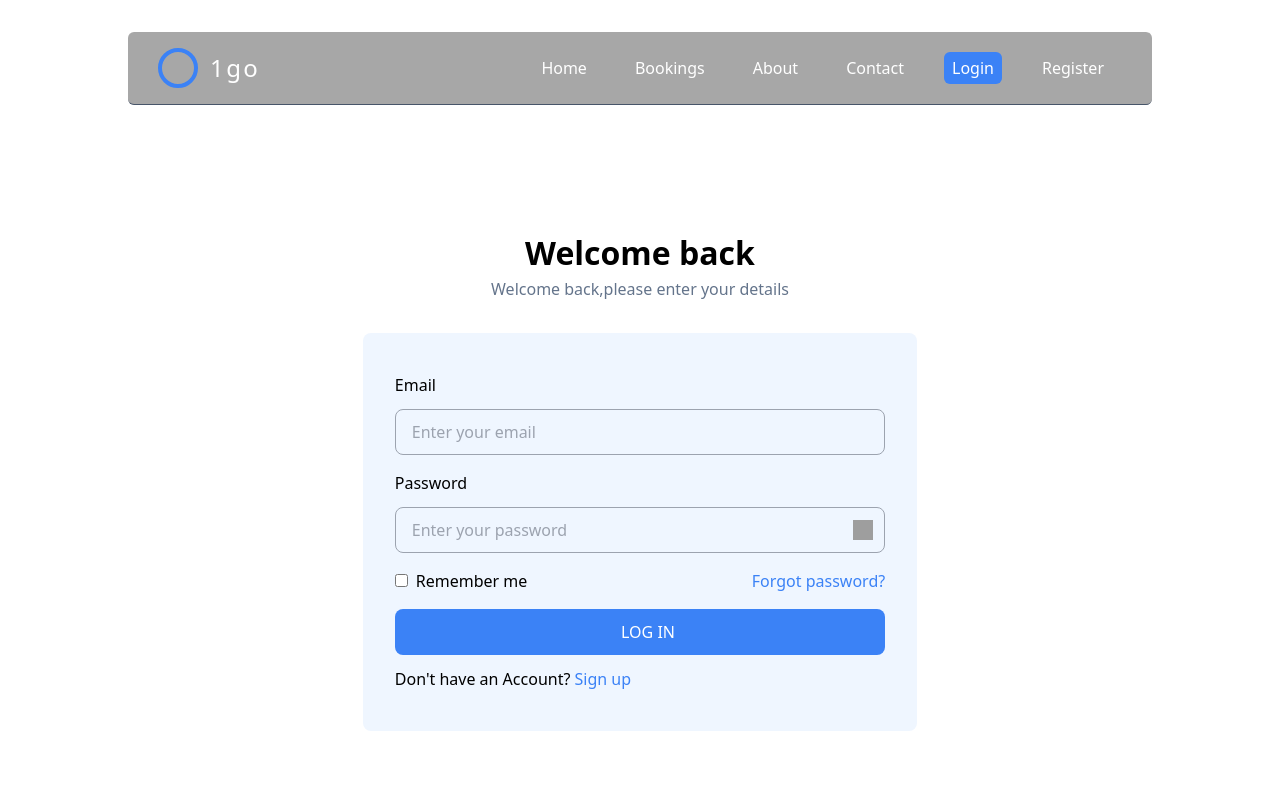
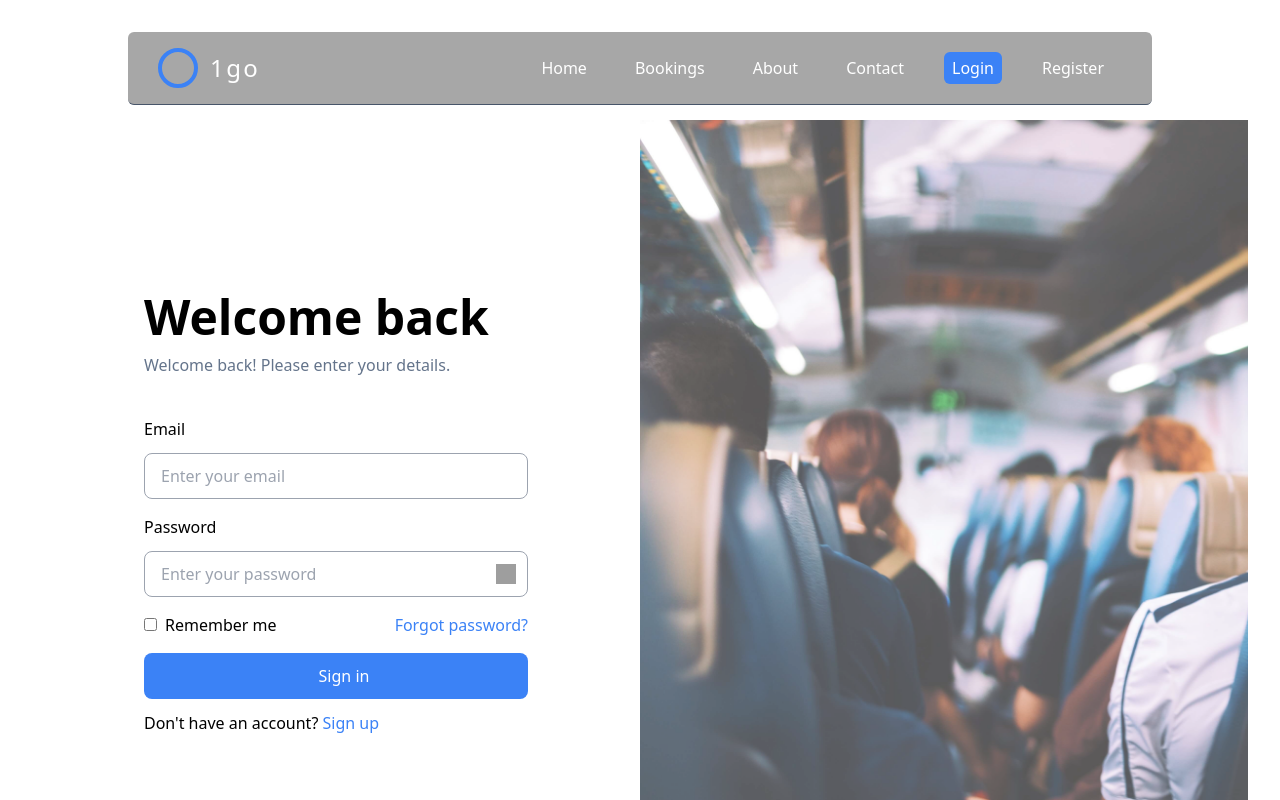
Before and after one commit to olamiidee/1go-app, a React (Vite) app: page /login in a window 1280 px wide. Shown: the top 800 px of the page. Built offline with nearby package versions, Linux system fonts and the light colour scheme; no server answers; the database is empty; grey boxes are pictures that could not be loaded.

Commit message:
login ui change

```diff
--- a/src/output.css
+++ b/src/output.css
@@ -906,6 +906,10 @@ video {
   width: 1.25rem;
 }
 
+.w-\[95\%\] {
+  width: 95%;
+}
+
 .translate-x-\[-50\%\] {
   --tw-translate-x: -50%;
   transform: translate(var(--tw-translate-x), var(--tw-translate-y)) rotate(var(--tw-rotate)) skewX(var(--tw-skew-x)) skewY(var(--tw-skew-y)) scaleX(var(--tw-scale-x)) scaleY(var(--tw-scale-y));
@@ -1455,6 +1459,10 @@ video {
   text-align: center;
 }
 
+.text-start {
+  text-align: start;
+}
+
 .text-\[3rem\] {
   font-size: 3rem;
 }
@@ -1582,6 +1590,10 @@ video {
 
 .underline {
   text-decoration-line: underline;
+}
+
+.opacity-70 {
+  opacity: 0.7;
 }
 
 .shadow-md {
@@ -1894,6 +1906,10 @@ input[type="number"] {
     margin-top: 2rem;
   }
 
+  .sm\:mt-4 {
+    margin-top: 1rem;
+  }
+
   .sm\:min-h-\[105vh\] {
     min-height: 105vh;
   }
@@ -1935,6 +1951,11 @@ input[type="number"] {
     left: 10.5%;
   }
 
+  .md\:my-\[120px\] {
+    margin-top: 120px;
+    margin-bottom: 120px;
+  }
+
   .md\:mr-4 {
     margin-right: 1rem;
   }
@@ -1957,6 +1978,10 @@ input[type="number"] {
 
   .md\:h-\[100px\] {
     height: 100px;
+  }
+
+  .md\:h-\[100vh\] {
+    height: 100vh;
   }
 
   .md\:min-h-\[200px\] {
@@ -2028,6 +2053,16 @@ input[type="number"] {
     padding-bottom: 10rem;
   }
 
+  .md\:py-0 {
+    padding-top: 0px;
+    padding-bottom: 0px;
+  }
+
+  .md\:px-28 {
+    padding-left: 7rem;
+    padding-right: 7rem;
+  }
+
   .md\:pt-\[50px\] {
     padding-top: 50px;
   }
--- a/src/pages/Login.jsx
+++ b/src/pages/Login.jsx
@@ -14,17 +14,19 @@ const Login = () => {
 
       <Header />
       <section className="w-full min-h-screen">
-        <div className="w-full h-screen bg-white flex flex-col justify-center items-center mt-[80px]">
-          <div className="px-6 py-12 w-full">
-            <div className="text-center">
-              <h1 className="text-[2rem] font-bold text-black">Welcome back</h1>
+        <div className="w-[95%] mx-auto h-screen md:h-[100vh] bg-white md:flex justify-between items-center mt-[80px] md:my-[120px]">
+          <div className="w-full px-4 py-12 md:py-0 md:w-1/2 md:px-28">
+            <div className="text-start">
+              <h1 className="text-[2rem] md:text-[3rem] font-bold text-black">
+                Welcome back
+              </h1>
               <p className="text-slate-500 font-light">
-                Welcome back,please enter your details
+                Welcome back! Please enter your details.
               </p>
             </div>
             {/* Login form */}
             <form>
-              <div className="font-light space-y-4 py-10 w-full rounded-lg sm:mt-8 sm:px-8 sm:w-[90%] lg:w-[45%] sm:bg-[#EFF6FF] mx-auto">
+              <div className="font-light space-y-4 py-6 w-full rounded-lg sm:mt-4 mx-auto">
                 <div>
                   <label htmlFor="email">Email</label>
                   <input
@@ -73,11 +75,11 @@ const Login = () => {
                     onClick={login}
                     className="text-white bg-blue-500 login-input mt4 mb-3 border-transparent hover:opacity-80"
                   >
-                    LOG IN
+                    Sign in
                   </button>
 
                   <p>
-                    Don't have an Account?
+                    Don't have an account?
                     <Link
                       to="/register"
                       className="text-blue-500 cursor-pointer"
@@ -90,6 +92,7 @@ const Login = () => {
               </div>
             </form>
           </div>
+          <div className="w-1/2 h-full bg-reg1 bg-cover bg-no-repeat opacity-70 hidden md:block"></div>
         </div>
       </section>
       <Footer />
```
